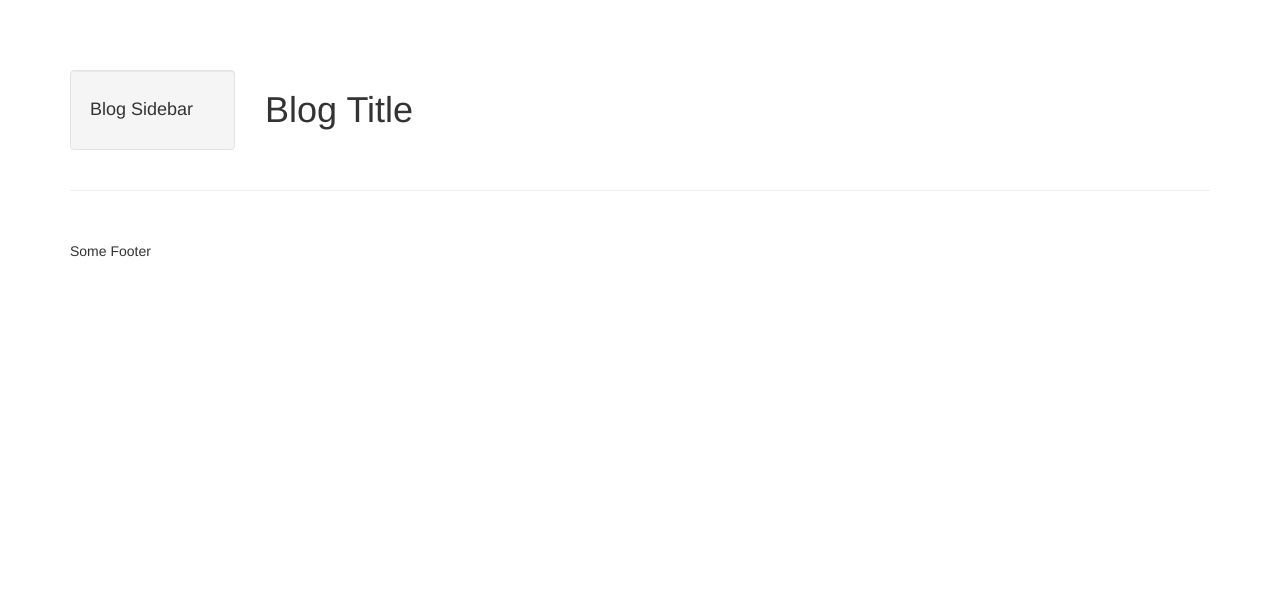
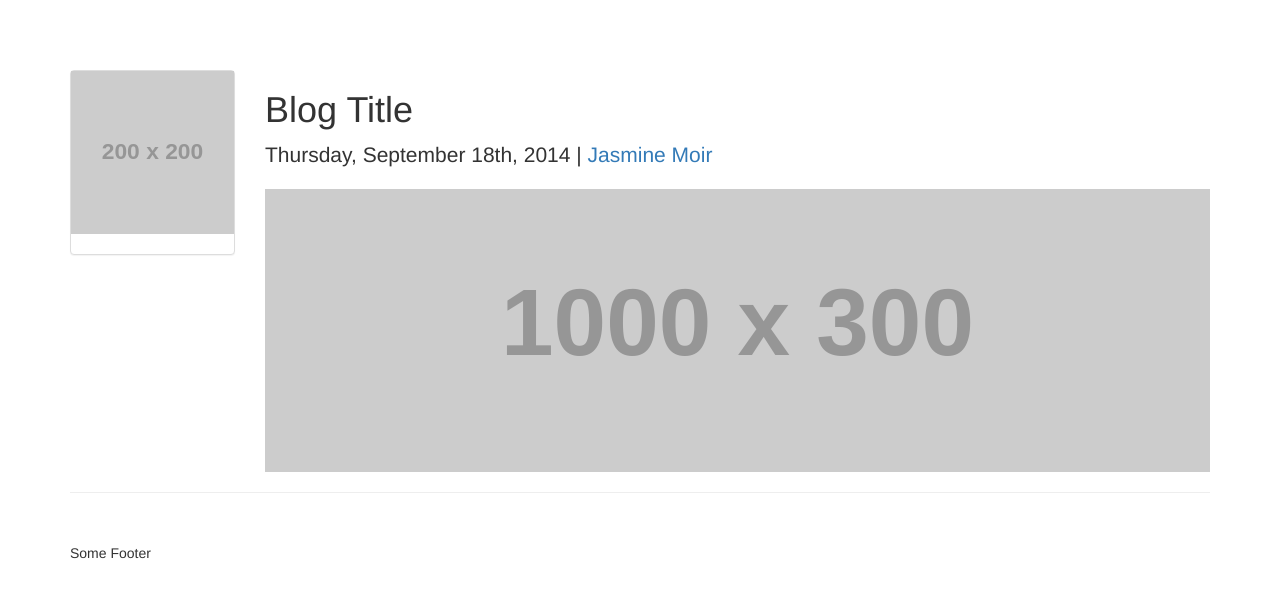
Before and after one commit to simplyharsh/reactblog, a Django app: page / in a window 1280 px wide. Shown: the top 598 px of the page. Run offline with Django 3.2, Linux system fonts and the light colour scheme; grey boxes labelled with a size stand in for pictures from a placeholder-image service; some libraries are stand-ins or nearby versions; some web fonts are replaced.

Commit message:
basic structure for templates

```diff
--- a/templates/homepage.html
+++ b/templates/homepage.html
@@ -25,16 +25,30 @@
     <div class="container">
       <div class="row">
 
-        <div class="col-md-2">
+        <div class="col-md-2 hidden-xs hidden-sm" id="sidebar-wrapper">
 
-          <div class="well">
-            <h4>Blog Sidebar</h4>
+          <div class="panel panel-default">
+            <img class="img-responsive" src="http://placehold.it/200x200" alt="">
+            <div class="button-group">
+              <a>
+                <span class="glyphicon glyphicon-align-justify" aria-hidden="true"></span>
+              </a>
+              <a>
+                <span class="glyphicon glyphicon-search" aria-hidden="true"></span>
+              </a>
+            </div>
+
           </div>
 
         </div>
 
-        <div class="col-lg-10">
+        <div class="col-lg-10" id="content-wrapper">
           <h1>Blog Title</h1>
+          <p class="lead">
+            Thursday, September 18th, 2014 | <a href="#">Jasmine Moir</a>
+          </p>
+
+          <img class="img-responsive bloghero" src="http://placehold.it/1000x300" alt="">
 
         </div>
 
```
